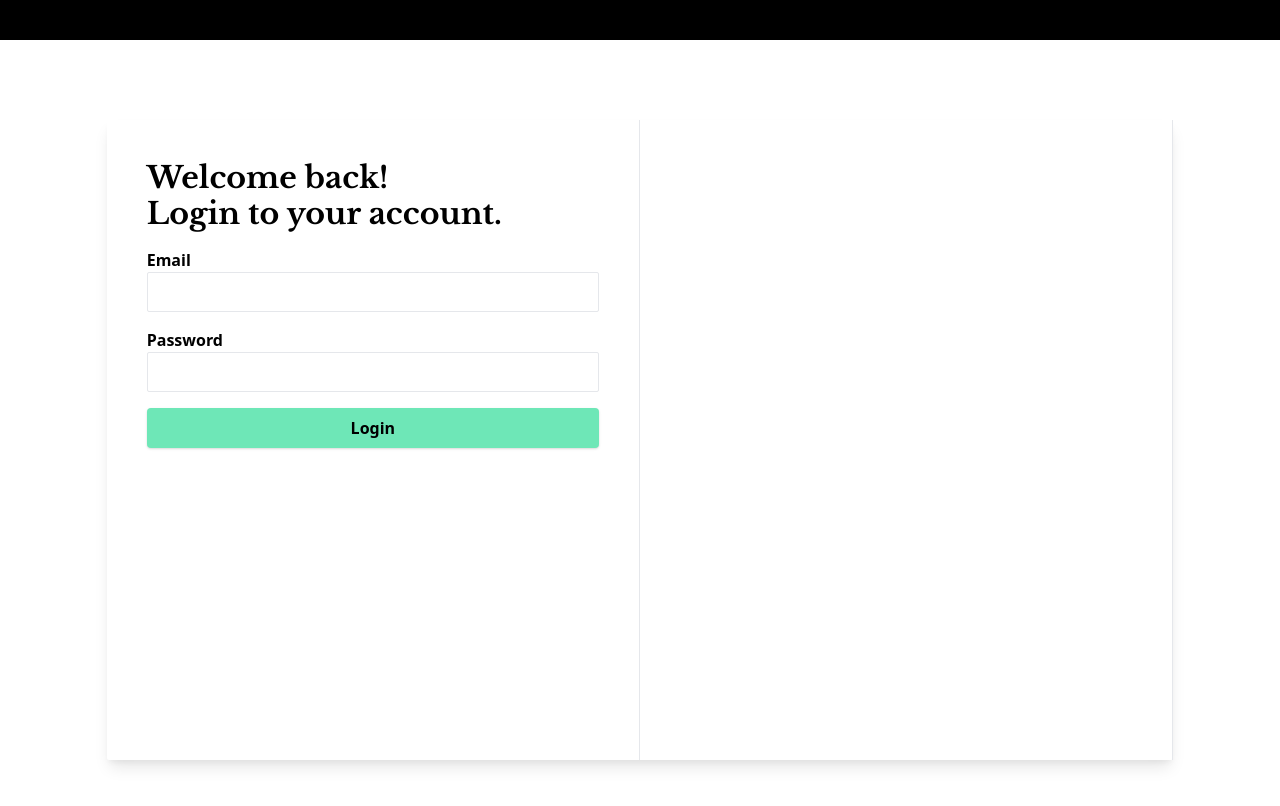
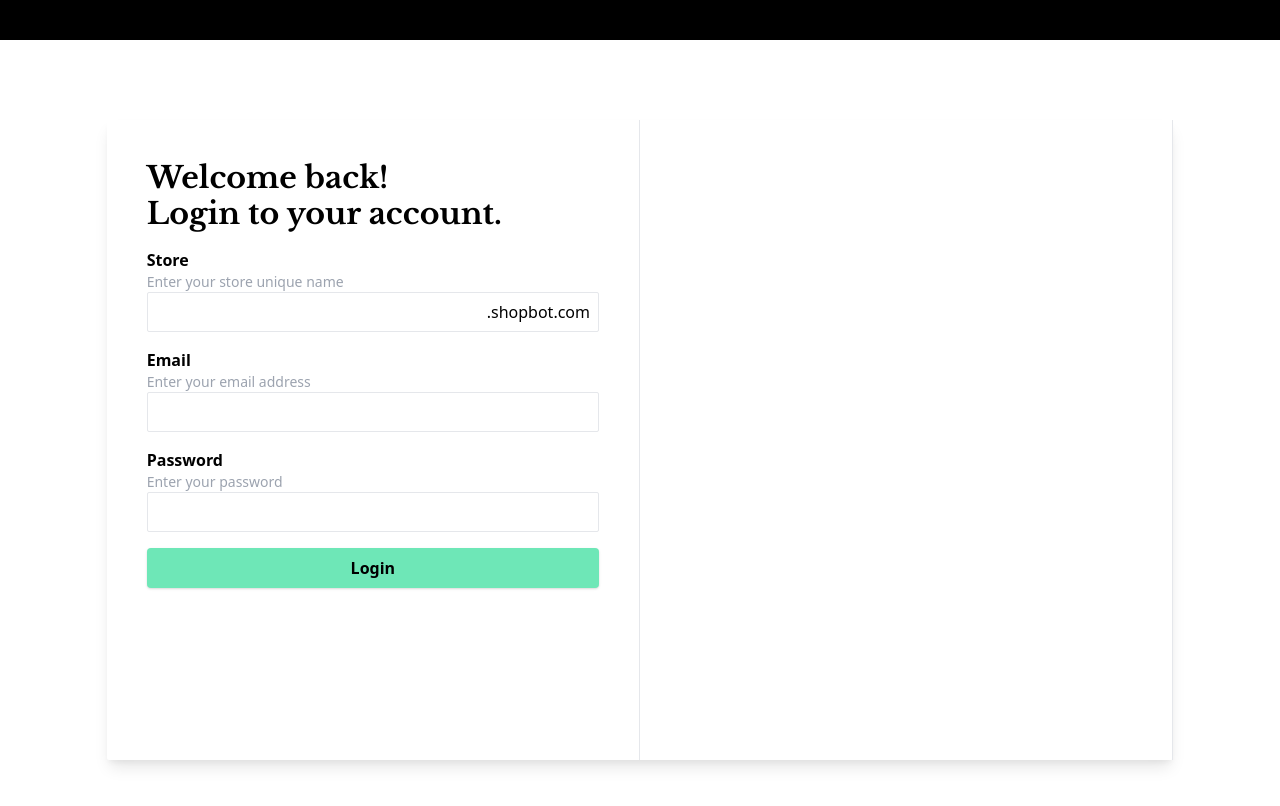
Before and after one commit to goodhands/ecommerce-admin-frontend, a Vue app: page /login in a window 1280 px wide. Shown: the top 806 px of the page. Built offline with nearby package versions, Linux system fonts and the light colour scheme.

Commit message:
add more ui to allow users specify their store name and login

```diff
--- a/package.json
+++ b/package.json
@@ -13,6 +13,7 @@
     "core-js": "^3.6.5",
     "dinero.js": "^1.8.1",
     "moment": "^2.29.1",
+    "nprogress": "^0.2.0",
     "vue": "^2.6.11",
     "vue-api-query": "^1.8.2",
     "vue-chartjs": "^3.5.1",
--- a/src/App.vue
+++ b/src/App.vue
@@ -42,6 +42,7 @@ export default {
 
     }
   },
+
   computed:{
     userIsLoggedIn(){
       return this.$store.getters.user.auth;
--- a/src/store/index.js
+++ b/src/store/index.js
@@ -1,6 +1,7 @@
 import Vue from 'vue'
 import Vuex from 'vuex'
 import user from './modules/user';
+import store from './modules/store';
 
 Vue.use(Vuex)
 
@@ -19,6 +20,7 @@ export default new Vuex.Store({
     actions: {
     },
     modules: {
-        user
+        user,
+        store
     }
 })
--- /dev/null
+++ b/src/store/modules/store.js
@@ -0,0 +1,25 @@
+const state = () => ({
+    store: null,
+})
+
+const mutations = {
+    setStore(state, store){
+        state.store = store;
+    }
+}
+
+const getters = {
+
+}
+
+const actions = {
+
+}
+
+export default {
+    namespaced: true,
+    actions,
+    getters,
+    mutations,
+    state
+}
--- a/src/store/modules/user.js
+++ b/src/store/modules/user.js
@@ -3,7 +3,6 @@ import router from "../../router/index";
 const state = () => ({
     auth: false,
     user: null,
-    error: {},
 })
 
 const mutations = {
@@ -33,10 +32,11 @@ const actions = {
         user.login().then( (response) => {
             rootState.busy = false;
 
-            if(Object.prototype.hasOwnProperty.call(response, "name") ){
+            if(Object.prototype.hasOwnProperty.call(response, "user") ){
                 router.push('/');
                 commit('setAuthStatus', true);
-                commit('setAuthenticatedUser', response);
+                commit('setAuthenticatedUser', response.user);
+                commit('store/setStore', response.store, {root: true});
             }
 
         }).catch(error => {
--- a/src/views/auth/Login.vue
+++ b/src/views/auth/Login.vue
@@ -10,7 +10,21 @@
                         {{ user.errors.message() }}
                     </p>
                     <div class="flex flex-col">
+                        <label for="store" class="font-bold cursor-pointer">
+                            Store
+                        </label>
+                        <span class="text-muted">Enter your store unique name</span>
+                        <div class="border flex h-10 items-center justify-between outline-none px-2 rounded-sm" :class="user.errors.has('store') ? 'border-red-500' : ''">
+                            <input type="store" id="store" class="outline-none w-full" v-model="user.store">
+                            <span>.shopbot.com</span>
+                        </div>
+                        <span class="text-sm text-red-500" v-if="user.errors.has('store')">
+                            {{ user.errors.get('store') }}
+                        </span>
+                    </div>
+                    <div class="flex flex-col">
                         <label for="email" class="font-bold cursor-pointer">Email</label>
+                        <span class="text-muted">Enter your email address</span>
                         <input type="email" id="email"
                             class="px-2 outline-none border h-10 rounded-sm"
                             :class="user.errors.has('email') ? 'border-red-500' : ''" v-model="user.email">
@@ -20,13 +34,14 @@
                     </div>
                     <div class="flex flex-col">
                         <label for="password" class="font-bold cursor-pointer">Password</label>
+                        <span class="text-muted">Enter your password</span>
                         <input type="password" class="px-2 outline-none border h-10 rounded-sm"
                                 name="password" id="password" v-model="user.password">
                         <span class="text-sm text-red-500" v-if="user.errors.has('password')">
                             {{ user.errors.get('password') }}
                         </span>
                     </div>
-                    <button type="submit" class="bg-green-300 shadow font-bold h-10 rounded">Login</button>
+                    <button type="submit" :disabled="user.errors.any() || user.data() == null" class="bg-green-300 shadow font-bold h-10 rounded">Login</button>
                 </form>
             </div>
             <div class="border-gray-200 border-r-1 w-6/12">
@@ -46,6 +61,7 @@ export default {
             user: new Form({
                 email: null,
                 password: null,
+                store: null,
             }),
         }
     },
```
Also changed, not shown: 1 other file (tests, documents, lock files or other folders).
